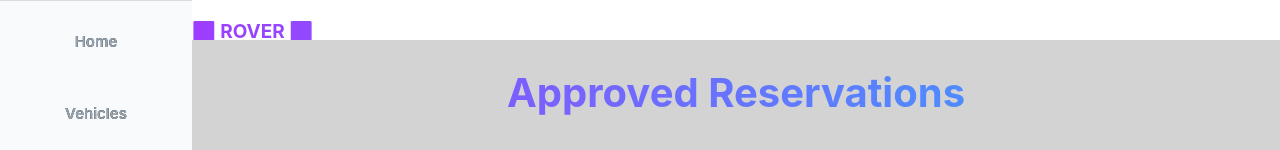
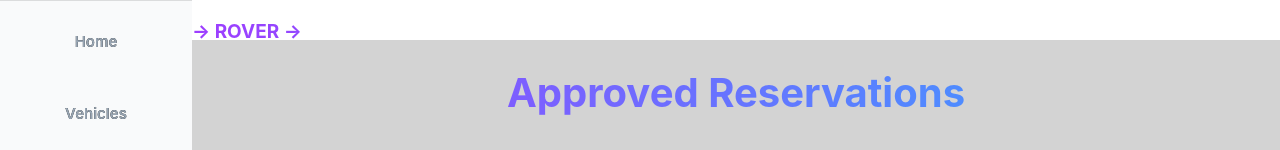
Before and after one commit to awcl/ROVER, a React (Create React App) app in the folder ui/: page /schedule in a window 1280 px wide. Shown: the top 150 px of the page. Built offline with nearby package versions, Linux system fonts and the light colour scheme; no server answers.

Commit message:
header emoji replace

```diff
--- a/ui/src/components/Header.js
+++ b/ui/src/components/Header.js
@@ -4,7 +4,7 @@ import Context from './Context';
 const Header = () => {
     const { session } = useContext(Context);
     return (
-        <h1 className="headerContent"> ➡️  ROVER ➡️  {session.username && <> Hello "{session.username}", you're logged in as a{!session.admin ? <>&nbsp;User</>:<>n Administrator</>}</>}
+        <h1 className="headerContent"> →  ROVER →  {session.username && <> Hello "{session.username}", you're logged in as a{!session.admin ? <>&nbsp;User</>:<>n Administrator</>}</>}
         </h1>
     )
 }
```
